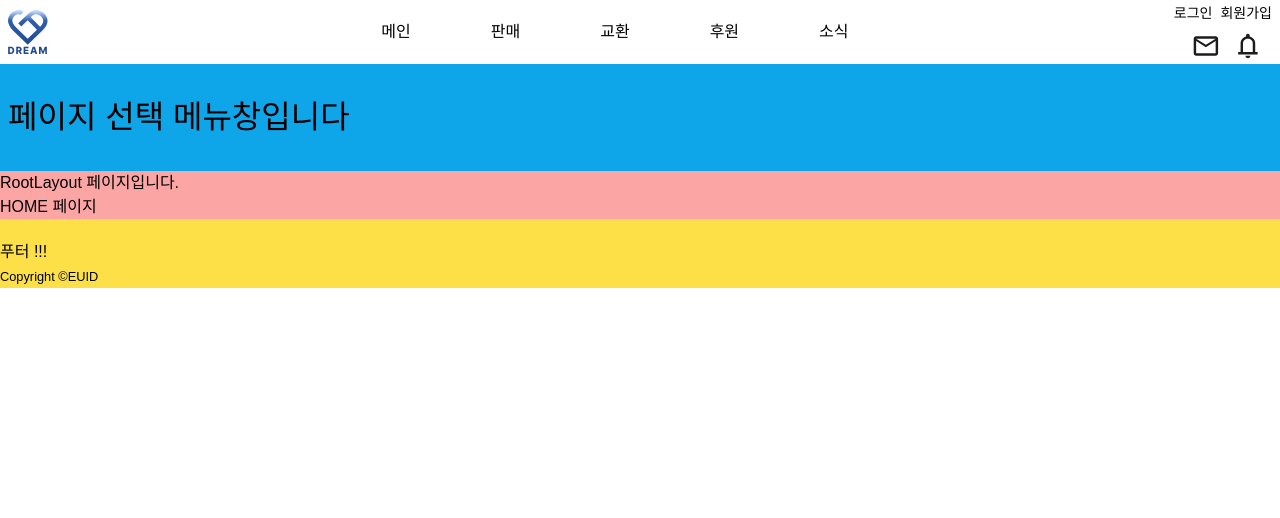
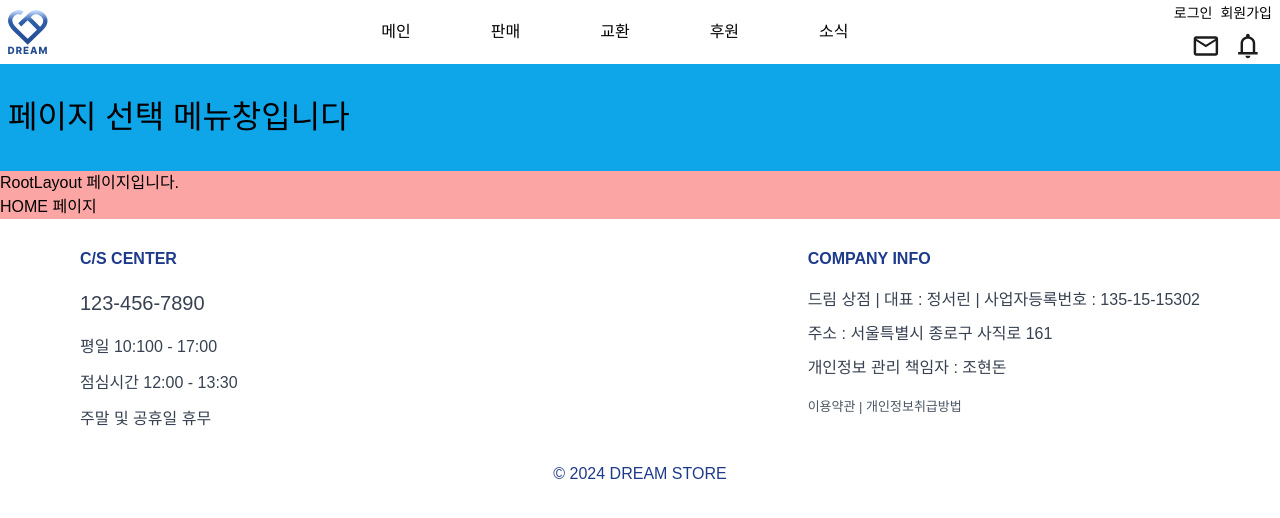
Before and after one commit to FRONTENDSCHOOL8/dream8, a React (Vite) app: page / in a window 1280 px wide. Shown: the top 518 px of the page. Built offline with nearby package versions, Linux system fonts and the light colour scheme.

Commit message:
[Design] :   Footer CSS 등 사용자 UI 디자인 변경 tawook 14:44
modified:   src/components/Footer/Footer.tsx

```diff
--- a/src/components/Footer/Footer.tsx
+++ b/src/components/Footer/Footer.tsx
@@ -1,13 +1,33 @@
 function Footer() {
   return (
-    <footer className="w-full pt-5 border-t border-indigo-200/80 bg-yellow-300">
-      <div> 푸터 !!!</div>
-      <small>
-        Copyright &copy;
-        <a href="https://euid.dev" target="_blank" rel="noreferrer noopener">
-          EUID
-        </a>
-      </small>
+    <footer className="w-full flex flex-col gap-[23px]  h-[300px] pt-[28px] pb-[24px] px-20">
+      <div className="flex justify-between px-[136]">
+        <div className="flex flex-col ">
+          <span className="text-blue-900 font-bold">C/S CENTER</span>
+          <span className="py-[18px] text-xl text-gray-700">123-456-7890</span>
+          <div className="flex flex-col gap-3 text-gray-700">
+            <span>평일 10:100 - 17:00</span>
+            <span>점심시간 12:00 - 13:30</span>
+            <span>주말 및 공휴일 휴무</span>
+          </div>
+        </div>
+
+        <div className="flex flex-col">
+          <span className="text-blue-900 font-bold">COMPANY INFO</span>
+          <div className="flex flex-col py-[17px] gap-[10px] text-gray-700">
+            <span>
+              드림 상점 | 대표 : 정서린 | 사업자등록번호 : 135-15-15302
+            </span>
+            <span>주소 : 서울특별시 종로구 사직로 161</span>
+            <span>개인정보 관리 책임자 : 조현돈</span>
+          </div>
+          <span className="text-gray-600 text-[13px]">
+            이용약관 | 개인정보취급방법
+          </span>
+        </div>
+      </div>
+
+      <div className="text-blue-900 m-auto">© 2024 DREAM STORE</div>
     </footer>
   );
 }
```
